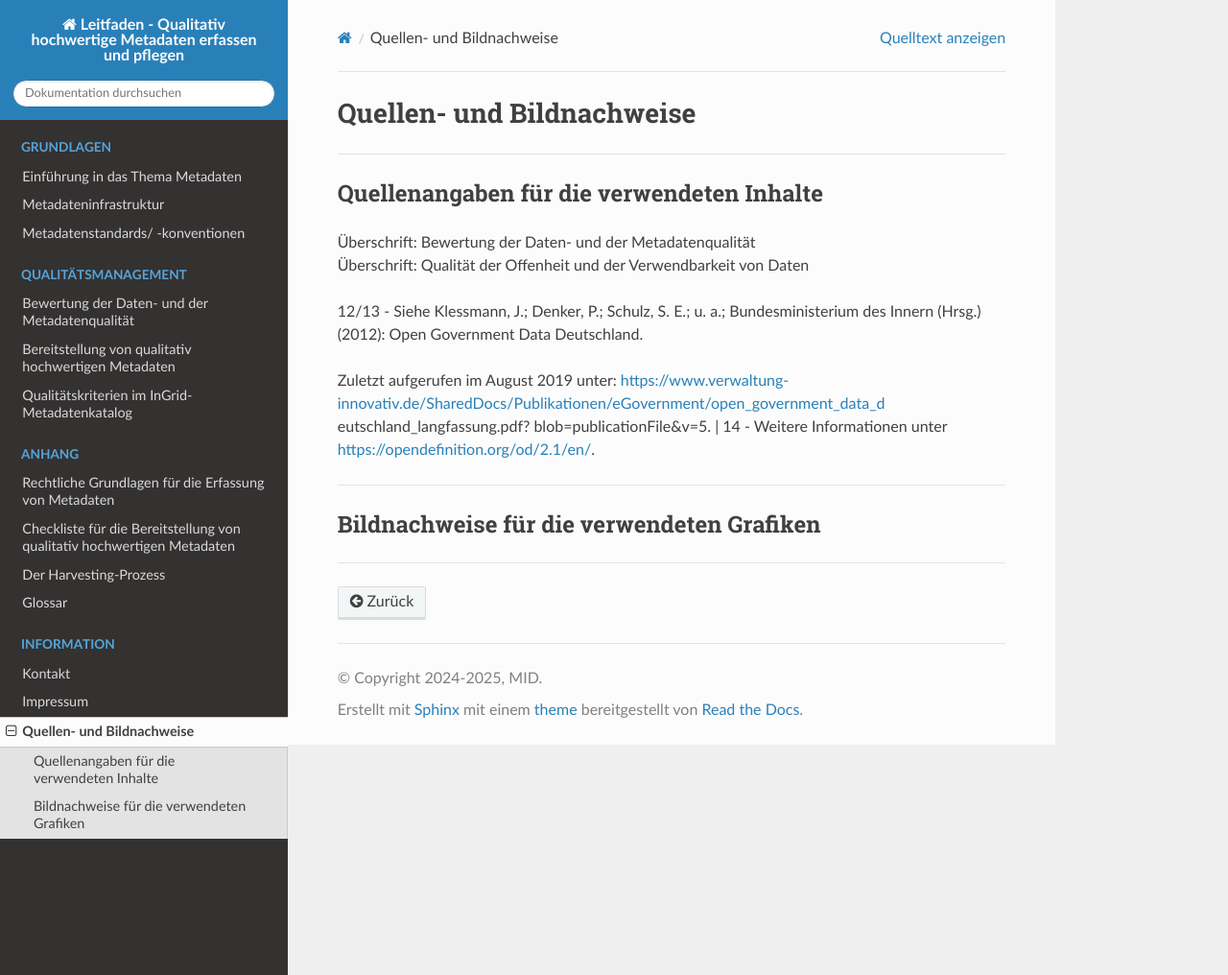
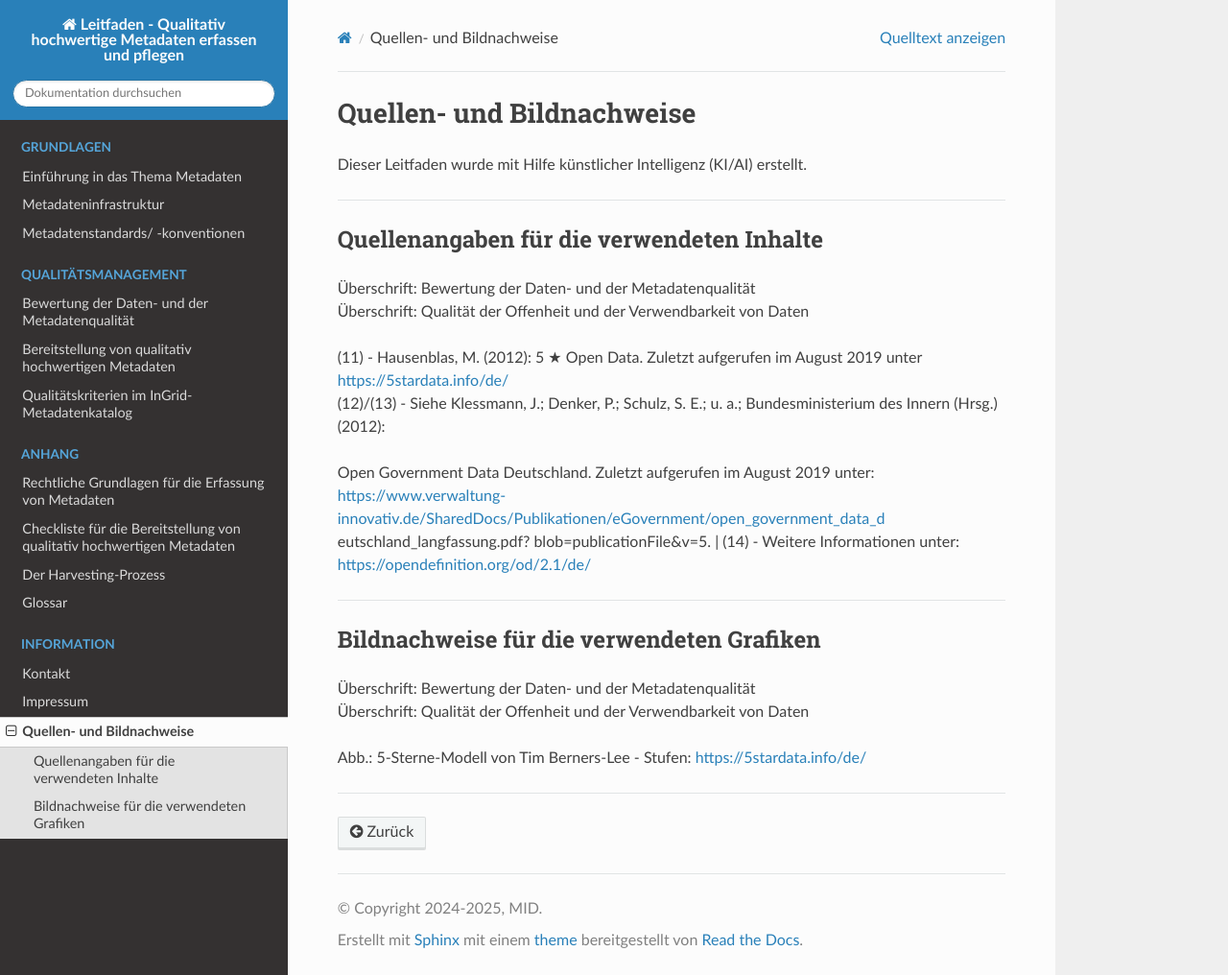
Before and after one commit to tomiwo/ingrid-mdk-st-high-quality-metadata, a Sphinx documentation site: the page built from docs/information/quellen-bilder.rst, in a window 1280 px wide and 1016 px high. Shown: the whole window at 96% size. Built offline with Sphinx 7.4.7 and the Read the Docs theme 3.1.0, drawn with Linux system fonts in a browser that asks for light colours.

Commit message:
Aktualisierung

```diff
--- a/docs/information/quellen-bilder.rst
+++ b/docs/information/quellen-bilder.rst
@@ -2,6 +2,8 @@
 --------------------------
 Quellen- und Bildnachweise
 --------------------------
+
+Dieser Leitfaden wurde mit Hilfe künstlicher Intelligenz (KI/AI) erstellt.
 
 ------------------------------------------------------------------------------------------
 
@@ -11,20 +13,20 @@ Quellenangaben für die verwendeten Inhalte
 | Überschrift: Bewertung der Daten- und der Metadatenqualität
 | Überschrift: Qualität der Offenheit und der Verwendbarkeit von Daten
 
-
-| 12/13 - Siehe Klessmann, J.; Denker, P.; Schulz, S. E.; u. a.; Bundesministerium des Innern (Hrsg.) (2012): Open Government Data Deutschland.
+| (11) - Hausenblas, M. (2012): 5 ★ Open Data. Zuletzt aufgerufen im August 2019 unter https://5stardata.info/de/
+| (12)/(13) - Siehe Klessmann, J.; Denker, P.; Schulz, S. E.; u. a.; Bundesministerium des Innern (Hrsg.) (2012):
+Open Government Data Deutschland.
 Zuletzt aufgerufen im August 2019 unter: https://www.verwaltung-innovativ.de/SharedDocs/Publikationen/eGovernment/open_government_data_d  eutschland_langfassung.pdf? blob=publicationFile&v=5.
-| 14 - Weitere Informationen unter https://opendefinition.org/od/2.1/en/.
-
-
+| (14) - Weitere Informationen unter: https://opendefinition.org/od/2.1/de/
 
 ------------------------------------------------------------------------------------------
 
 Bildnachweise für die verwendeten Grafiken
 ^^^^^^^^^^^^^^^^^^^^^^^^^^^^^^^^^^^^^^^^^^^^
 
+| Überschrift: Bewertung der Daten- und der Metadatenqualität
+| Überschrift: Qualität der Offenheit und der Verwendbarkeit von Daten
 
-
-
+Abb.: 5-Sterne-Modell von Tim Berners-Lee - Stufen: https://5stardata.info/de/
 
 ------------------------------------------------------------------------------------------
```
Also changed, not shown: docs/qualitaetsmanagement/bewertung.rst (+6 -9 lines).
